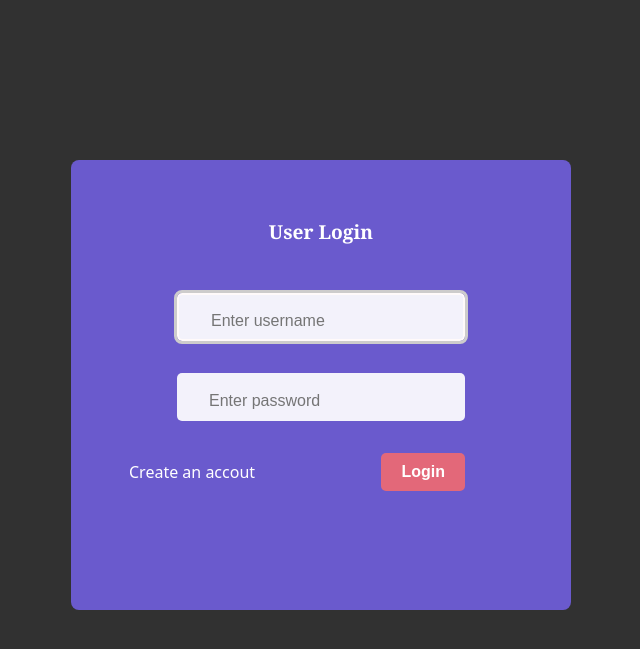
After one commit to Joshi-kv/Django_Chatapp, a Django app: page /user/login in a window 1280 px wide. The commit adds this page. Shown: the top 649 px of the page, without its empty margins (319-959 px from the left). Run offline with Django 4.2, Linux system fonts and the light colour scheme.

Commit message:
login form created

```diff
--- a/chatapp/Home/views.py
+++ b/chatapp/Home/views.py
@@ -1,5 +1,6 @@
 from django.shortcuts import render
-
+from django.contrib.auth.decorators import login_required
 # Create your views here.
+@login_required(login_url='User:login')
 def index(request):
     return render(request,'index.html')
--- a/chatapp/User/urls.py
+++ b/chatapp/User/urls.py
@@ -4,5 +4,6 @@ from . import views
 app_name = "User"
 
 urlpatterns = [
-    path('signup',views.signup,name='signup')
+    path('signup',views.signup,name='signup'),
+    path('login',views.login,name='login'),
 ]
--- a/chatapp/User/views.py
+++ b/chatapp/User/views.py
@@ -1,7 +1,10 @@
 from django.shortcuts import render
-from django.contrib.auth.decorators import login_required
+
 # Create your views here.
 
-@login_required(login_url='User:signup')
+
 def signup(request):
     return render(request,'signup.html')
+
+def login(request):
+    return render(request,'login.html')
--- a/chatapp/static/css/register.css
+++ b/chatapp/static/css/register.css
@@ -24,8 +24,26 @@ body{
     /* display: flex;
     justify-content: center; */
 }
+.login-container{
+    width: 500px;
+    height: 450px;
+    background-color: slateblue;
+    padding: 10px 10px;
+    margin-top: 10rem;
+    border-radius: .5rem;
+    /* display: flex;
+    justify-content: center; */
+}
 
 .signup-form h3{
+    text-align: center;
+    color: rgb(255, 255, 255);
+    margin-top: 3rem;
+    margin-bottom: 2rem;
+    font-family: Cambria, Cochin, Georgia, Times, 'Times New Roman', serif;
+    font-size: larger
+}
+.login-form h3{
     text-align: center;
     color: rgb(255, 255, 255);
     margin-top: 3rem;
@@ -81,6 +99,13 @@ button[type="submit"] {
     text-decoration: none;
     margin-left: 3rem;
   }
+  .login-form a {
+    color: white;
+    float: left;
+    margin-top: 1.5rem;
+    text-decoration: none;
+    margin-left: 3rem;
+  }
 
   input.is-invalid {
     border: 1px solid rgba(248, 117, 117, 0.671);
--- /dev/null
+++ b/chatapp/templates/login.html
@@ -0,0 +1,27 @@
+{% extends 'base.html' %}
+{% load static %}
+
+{% block title %}Login{% endblock title %}
+
+{% block styles %}
+
+    <link rel="stylesheet" href="{% static 'css/register.css' %}">
+
+{% endblock styles %}
+
+
+{% block content %}
+
+<div class="login-container">
+    <div class="login-form">
+        <h3>User Login</h3>
+        <form action="">
+            <input autofocus type="text" name="username" placeholder='Enter username' required  ><br>
+            <input type="password" name="password" placeholder='Enter password'><br>
+            <a href="{% url 'User:signup' %}">Create an accout</a>
+            <button type="submit">Login</button>
+        </form>
+    </div>
+</div>
+
+{% endblock content %}
```
Also changed, not shown: chatapp/templates/signup.html (+7 -2 lines), chatapp/static/js/validate.js (line endings or trailing spaces).
